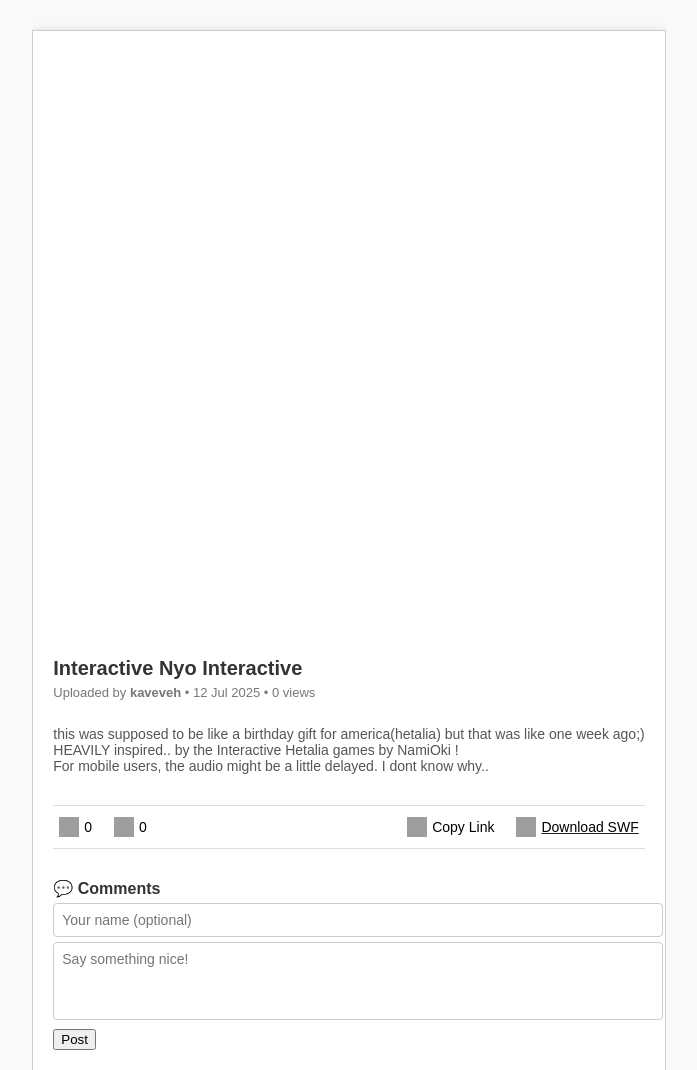
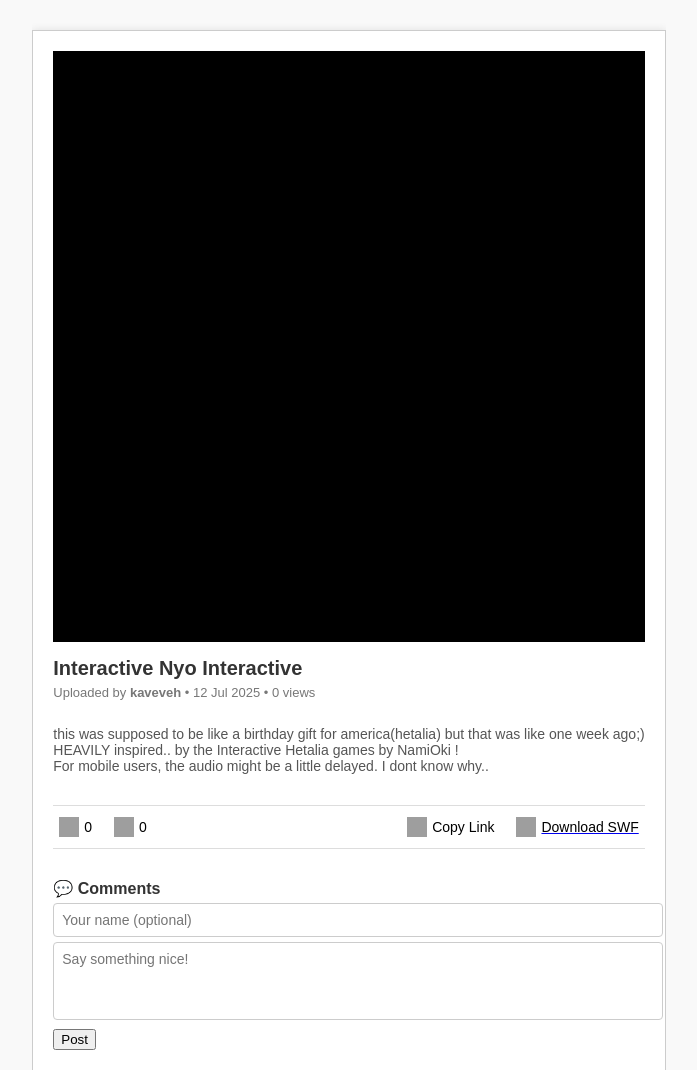
Before and after one commit to yosukeva/index, a plain HTML site: page interactive-nyoame.html in a window 1280 px wide. Shown: the whole page, without its empty margins (291-988 px from the left). Drawn offline with Linux system fonts and the light colour scheme; grey boxes are pictures that could not be loaded; a script that the page names is missing.

Commit message:
Update interactive-nyoame.html

```diff
--- a/interactive-nyoame.html
+++ b/interactive-nyoame.html
@@ -1,9 +1,10 @@
 <!DOCTYPE html>
 <html lang="en">
-
 <head>
   <meta charset="UTF-8" />
   <title>Interactive NyoAme</title>
+
+  <!-- Ruffle config -->
   <script>
     window.RufflePlayer = window.RufflePlayer || {};
     window.RufflePlayer.config = {
@@ -47,7 +48,8 @@
       width: 100%;
       max-width: 768px;
       aspect-ratio: 1 / 1;
-      margin: 0 auto;
+      background-color: #000;
+      margin: 0 auto 10px auto;
     }
 
     .video-title {
@@ -165,7 +167,6 @@
     }
   </style>
 </head>
-
 <body>
   <div class="container">
     <div class="game-container">
```
Lines whose indentation alone changed are shown as unchanged.
